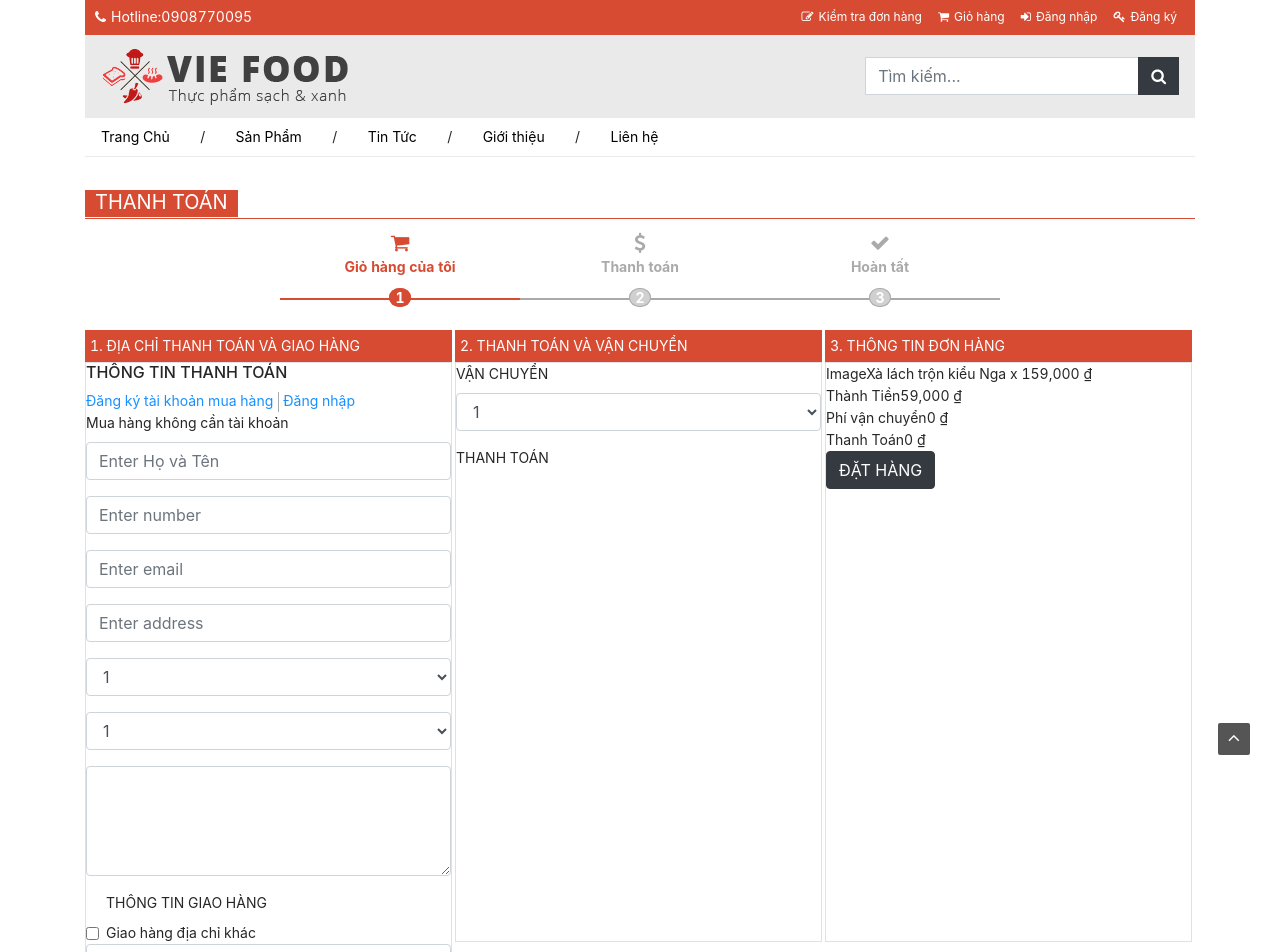
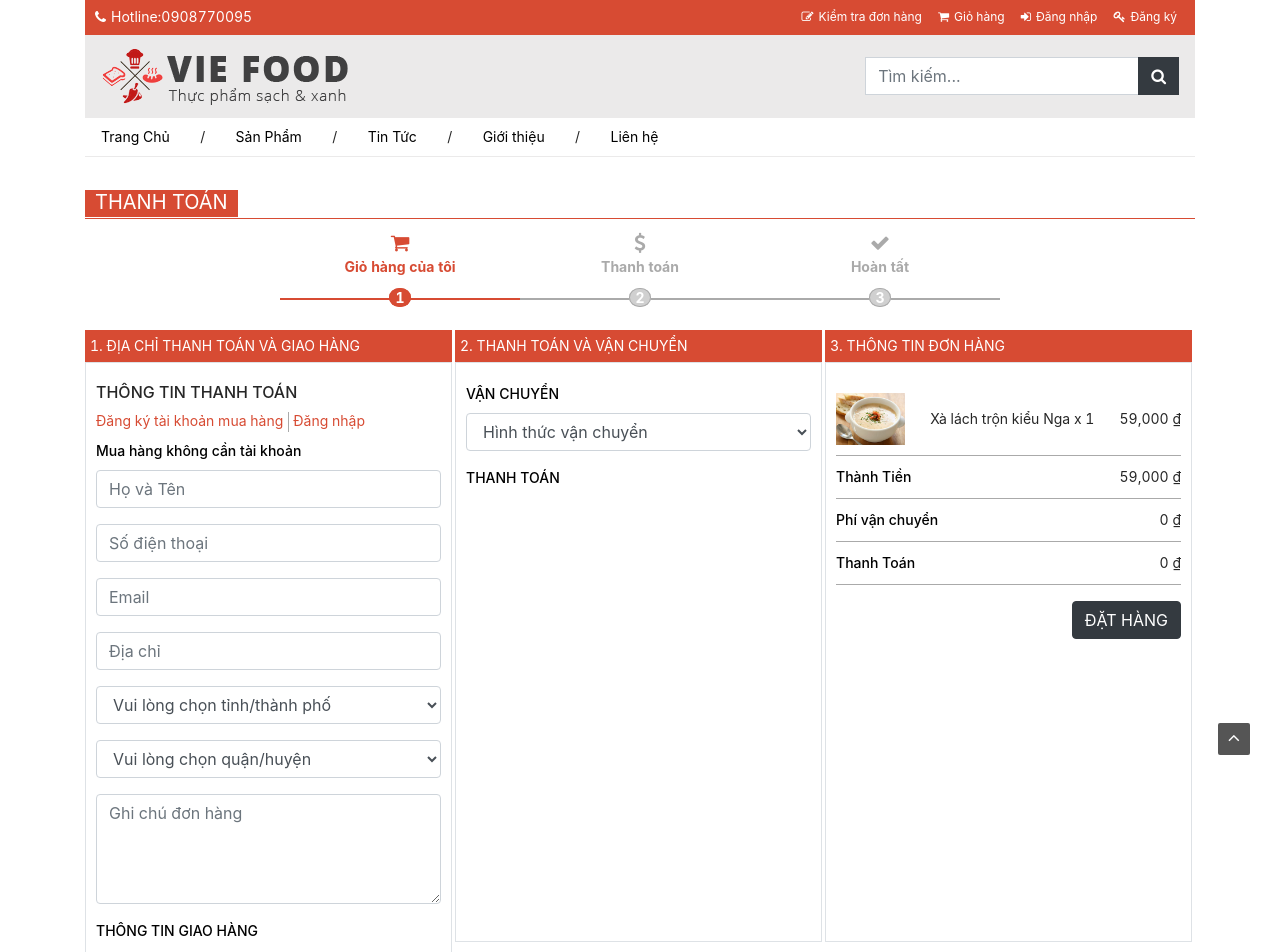
Before and after one commit to xuanthuy78/Vni-Foody-Frontend, a React (Create React App) app: page /pay-shopping in a window 1280 px wide. Shown: the top 952 px of the page. Built offline with nearby package versions, Linux system fonts and the light colour scheme.

Commit message:
css for payShoppingPage

```diff
--- a/src/containers/pages/payShoppingPage/PayShoppingPage.jsx
+++ b/src/containers/pages/payShoppingPage/PayShoppingPage.jsx
@@ -27,18 +27,22 @@ export class PayShoppingPage extends Component {
                     <div className="user-infor border">
                       <div className="infor-pay">
                         <h6>THÔNG TIN THANH TOÁN</h6>
-                        <Link className="line" to="">
+                        <Link className="link line" to="#">
                           Đăng ký tài khoản mua hàng
                         </Link>
-                        <Link to="">Đăng nhập</Link>
+                        <Link className="link" to="#">
+                          Đăng nhập
+                        </Link>
                       </div>
                       <div className="infor-form">
-                        <div className="form-group">
-                          <label>Mua hàng không cần tài khoản</label>
+                        <div className="form-group mt-2">
+                          <label className="bold">
+                            Mua hàng không cần tài khoản
+                          </label>
                           <input
                             type="text"
                             className="form-control"
-                            placeholder="Enter Họ và Tên"
+                            placeholder="Họ và Tên"
                             id="name"
                           />
                         </div>
@@ -46,7 +50,7 @@ export class PayShoppingPage extends Component {
                           <input
                             type="number"
                             className="form-control"
-                            placeholder="Enter number"
+                            placeholder="Số điện thoại"
                             id="number"
                           />
                         </div>
@@ -54,7 +58,7 @@ export class PayShoppingPage extends Component {
                           <input
                             type="email"
                             className="form-control"
-                            placeholder="Enter email"
+                            placeholder="Email"
                             id="email"
                           />
                         </div>
@@ -62,13 +66,13 @@ export class PayShoppingPage extends Component {
                           <input
                             type="text"
                             className="form-control"
-                            placeholder="Enter address"
+                            placeholder="Địa chỉ"
                             id="address"
                           />
                         </div>
                         <div className="form-group">
                           <select className="form-control" id="sel1">
-                            <option>1</option>
+                            <option>Vui lòng chọn tỉnh/thành phố</option>
                             <option>2</option>
                             <option>3</option>
                             <option>4</option>
@@ -76,7 +80,7 @@ export class PayShoppingPage extends Component {
                         </div>
                         <div className="form-group">
                           <select className="form-control" id="sel2">
-                            <option>1</option>
+                            <option>Vui lòng chọn quận/huyện</option>
                             <option>2</option>
                             <option>3</option>
                             <option>4</option>
@@ -85,14 +89,15 @@ export class PayShoppingPage extends Component {
                         <div className="form-group">
                           <textarea
                             className="form-control"
+                            placeholder="Ghi chú đơn hàng"
                             rows="4"
                             id="comment"
                           ></textarea>
                         </div>
-                        <div className="form-check">
-                          <label>THÔNG TIN GIAO HÀNG</label>
+                        <div className="form-group">
+                          <label className="bold"> THÔNG TIN GIAO HÀNG</label>
                         </div>
-                        <div className="form-check">
+                        <div className="form-check mb-2">
                           <label className="form-check-label">
                             <input
                               type="checkbox"
@@ -108,7 +113,7 @@ export class PayShoppingPage extends Component {
                             <input
                               type="text"
                               className="form-control"
-                              placeholder="Enter Họ và Tên"
+                              placeholder="Họ và Tên"
                               id="name"
                             />
                           </div>
@@ -116,7 +121,7 @@ export class PayShoppingPage extends Component {
                             <input
                               type="number"
                               className="form-control"
-                              placeholder="Enter number"
+                              placeholder="Số điện thoại"
                               id="number"
                             />
                           </div>
@@ -124,13 +129,21 @@ export class PayShoppingPage extends Component {
                             <input
                               type="email"
                               className="form-control"
-                              placeholder="Enter email"
+                              placeholder="Email"
                               id="email"
                             />
                           </div>
                           <div className="form-group">
+                            <input
+                              type="text"
+                              className="form-control"
+                              placeholder="Địa chỉ"
+                              id="address"
+                            />
+                          </div>
+                          <div className="form-group">
                             <select className="form-control" id="sel1">
-                              <option>1</option>
+                              <option>Vui lòng chọn tỉnh/thành phố</option>
                               <option>2</option>
                               <option>3</option>
                               <option>4</option>
@@ -138,7 +151,7 @@ export class PayShoppingPage extends Component {
                           </div>
                           <div className="form-group">
                             <select className="form-control" id="sel2">
-                              <option>1</option>
+                              <option>Vui lòng chọn quận/huyện</option>
                               <option>2</option>
                               <option>3</option>
                               <option>4</option>
@@ -156,16 +169,16 @@ export class PayShoppingPage extends Component {
                     </div>
                     <div className="train-infor border">
                       <div className="form-group">
-                        <label>VẬN CHUYỂN </label>
+                        <label className="bold">VẬN CHUYỂN </label>
                         <select className="form-control" id="sel1">
-                          <option>1</option>
-                          <option>2</option>
-                          <option>3</option>
-                          <option>4</option>
+                          <option>Hình thức vận chuyển </option>
+                          <option>J&T Express</option>
+                          <option>Viettel Post</option>
+                          <option>Ninja Van</option>
                         </select>
                       </div>
                       <div className="form-group">
-                        <label>THANH TOÁN </label>
+                        <label className="bold">THANH TOÁN </label>
                       </div>
                     </div>
                   </div>
@@ -175,25 +188,36 @@ export class PayShoppingPage extends Component {
                     <div className="title">
                       <span>3. THÔNG TIN ĐƠN HÀNG</span>
                     </div>
-                    <div className="train-infor border">
-                      <div className="name">
-                        <span>Image</span>
-                        <span>Xà lách trộn kiểu Nga x 1</span>
-                        <span>59,000 ₫</span>
+                    <div className="cart-infor border">
+                      <div className="name line-bottom ">
+                        <div className="image parent">
+                          <Link to="#">
+                            <img
+                              className="child"
+                              src={'assets/images/sup_cua_large.jpg'}
+                              alt=""
+                            />
+                          </Link>
+                        </div>
+                        <div className="product">Xà lách trộn kiểu Nga x 1</div>
+                        <div className="price">59,000 ₫</div>
                       </div>
-                      <div className="total-price">
-                        <span>Thành Tiền</span>
-                        <span>59,000 ₫</span>
+                      <div className="total-price line-bottom ">
+                        <span className="bold">Thành Tiền</span>
+                        <span className="float-right">59,000 ₫</span>
                       </div>
-                      <div className="shiping-price">
-                        <span>Phí vận chuyển</span>
-                        <span>0 ₫</span>
+                      <div className="shiping-price line-bottom ">
+                        <span className="bold">Phí vận chuyển</span>
+                        <span className="float-right">0 ₫</span>
                       </div>
-                      <div className="total-payment">
-                        <span>Thanh Toán</span>
-                        <span>0 ₫</span>
+                      <div className="total-payment line-bottom ">
+                        <span className="bold">Thanh Toán</span>
+                        <span className="float-right">0 ₫</span>
                       </div>
-                      <button type="button" class="btn btn-dark">
+                      <button
+                        type="button"
+                        className="btn btn-dark float-right mt-3"
+                      >
                         ĐẶT HÀNG
                       </button>
                     </div>
--- a/src/containers/pages/payShoppingPage/PayShoppingPage.scss
+++ b/src/containers/pages/payShoppingPage/PayShoppingPage.scss
@@ -2,6 +2,11 @@ $backgroud-cart: #aaaaaa;
 $backgroud-title: rgb(215, 75, 51);
 .pay {
   margin: 30px 0;
+  label.bold,
+  span.bold {
+    color: black;
+    font-weight: 500 !important;
+  }
   .pay-content {
     margin: 30px 0;
     .row {
@@ -19,10 +24,15 @@ $backgroud-title: rgb(215, 75, 51);
       }
       .border {
         min-height: 580px;
+        padding: 20px 10px;
       }
     }
     .user {
+      .user-infor {
         .infor-pay {
+          .link {
+            color: $backgroud-title;
+          }
           .line {
             position: relative;
             margin-right: 10px;
@@ -39,4 +49,29 @@ $backgroud-title: rgb(215, 75, 51);
         }
       }
     }
+    .product {
+      .cart-infor {
+        .line-bottom {
+          padding: 10px 0;
+          border-bottom: 1px solid $backgroud-cart;
         }
+        .name {
+          display: flex;
+          flex-direction: row;
+          align-items: center;
+          justify-content: space-between;
+          .parent {
+            position: relative;
+            width: 20% !important;
+            overflow: hidden !important;
+            height: 100%;
+            .child {
+              width: 100% !important;
+              height: 100% !important;
+            }
+          }
+        }
+      }
+    }
+  }
+}
```
Lines whose indentation alone changed are shown as unchanged.
